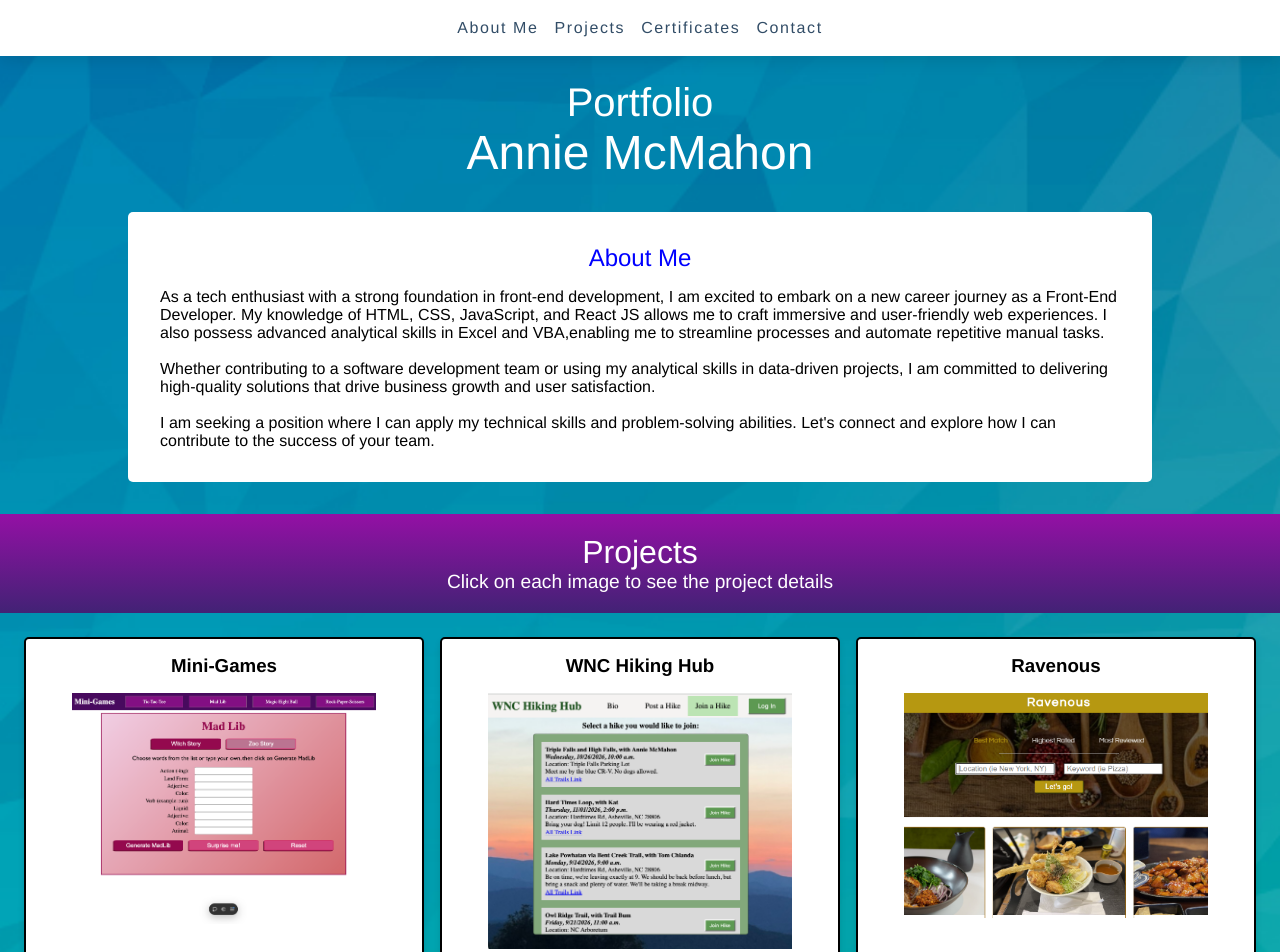
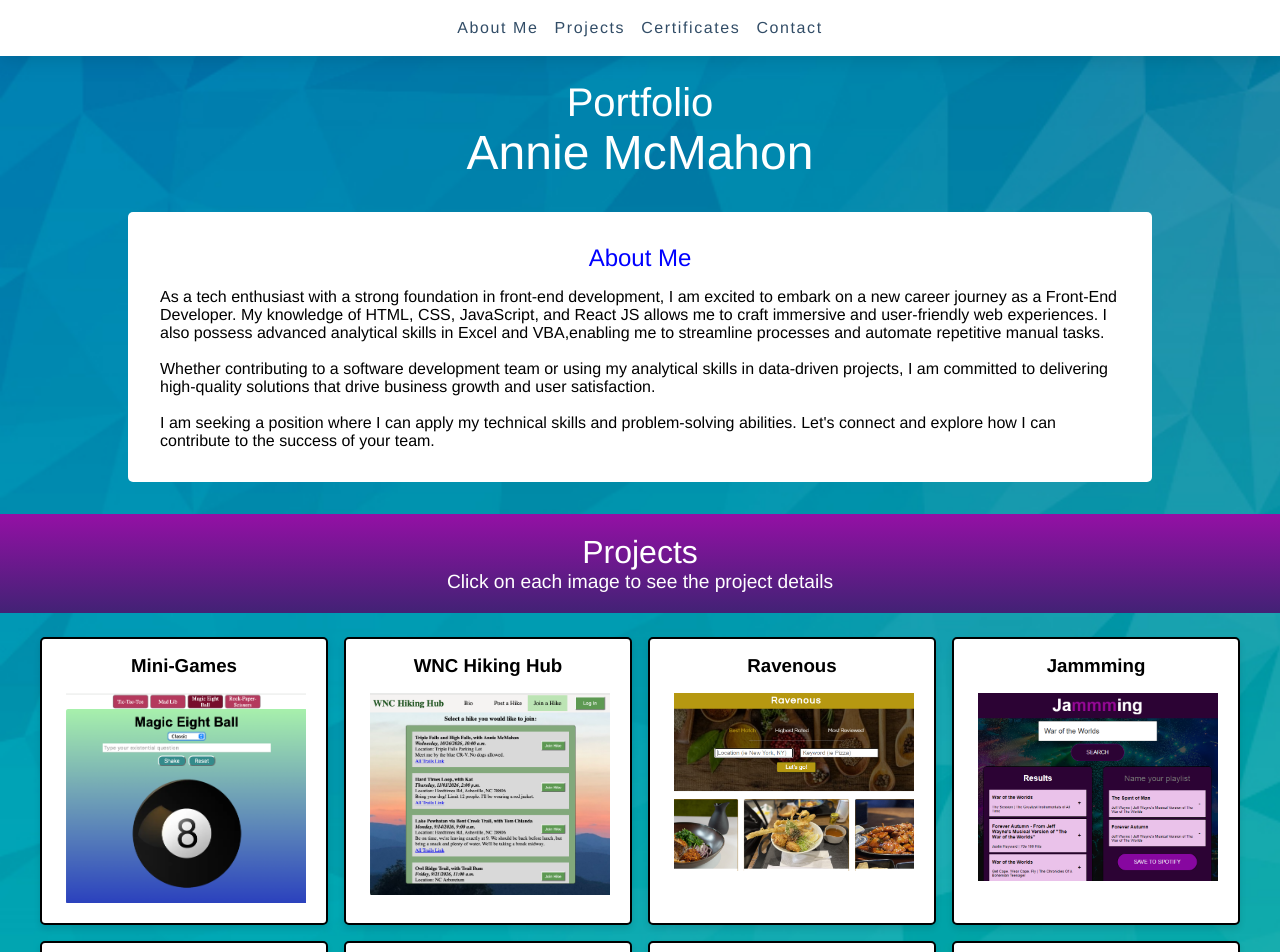
Before and after one commit to AnnieMcMahon/portfolio-v3, a React (Vite) app: page / in a window 1280 px wide. Shown: the top 952 px of the page. Built offline with nearby package versions, Linux system fonts and the light colour scheme; the HTML template or start-up script is replaced by a standard one.

Commit message:
adjusted styling to fit 3 cards per row and changed mini-games pic

```diff
--- a/src/App.css
+++ b/src/App.css
@@ -148,8 +148,8 @@ h5 {
 
 .card {
   box-sizing: border-box;
-  width: 25rem;
-  height: 22rem;
+  width: 18rem;
+  height: 18rem;
   border: 2px solid black;
   border-radius: 5px;
   margin: 0.5rem;
@@ -159,14 +159,15 @@ h5 {
 }
 
 .card img {
-  max-width: 20rem;
-  max-height: 18rem;
+  max-width: 16rem;
+  max-height: 16rem;
   padding: 0.5rem;
 }
 
 .card p {
   text-align: left;
   padding: 0.5rem 1rem;
+  font-size: 0.8rem;
 }
 
 .front, .back {
```
Also changed, not shown: public/images/mini-games.png.
